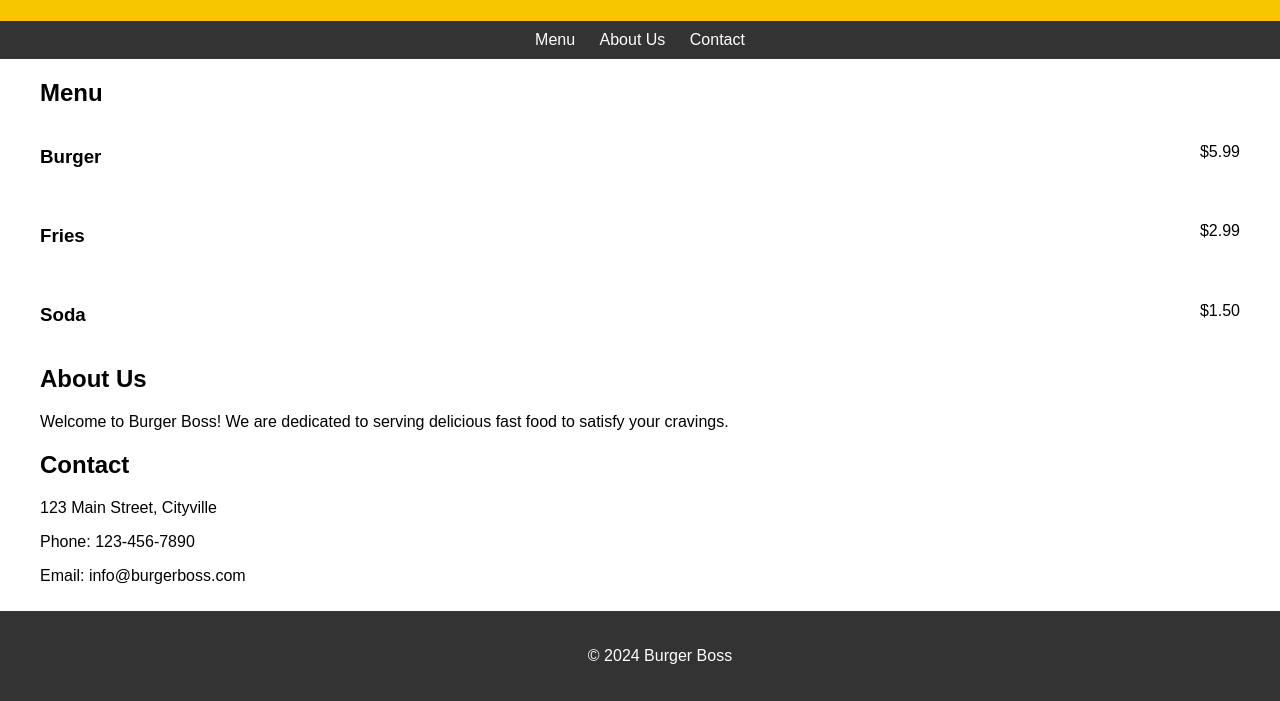
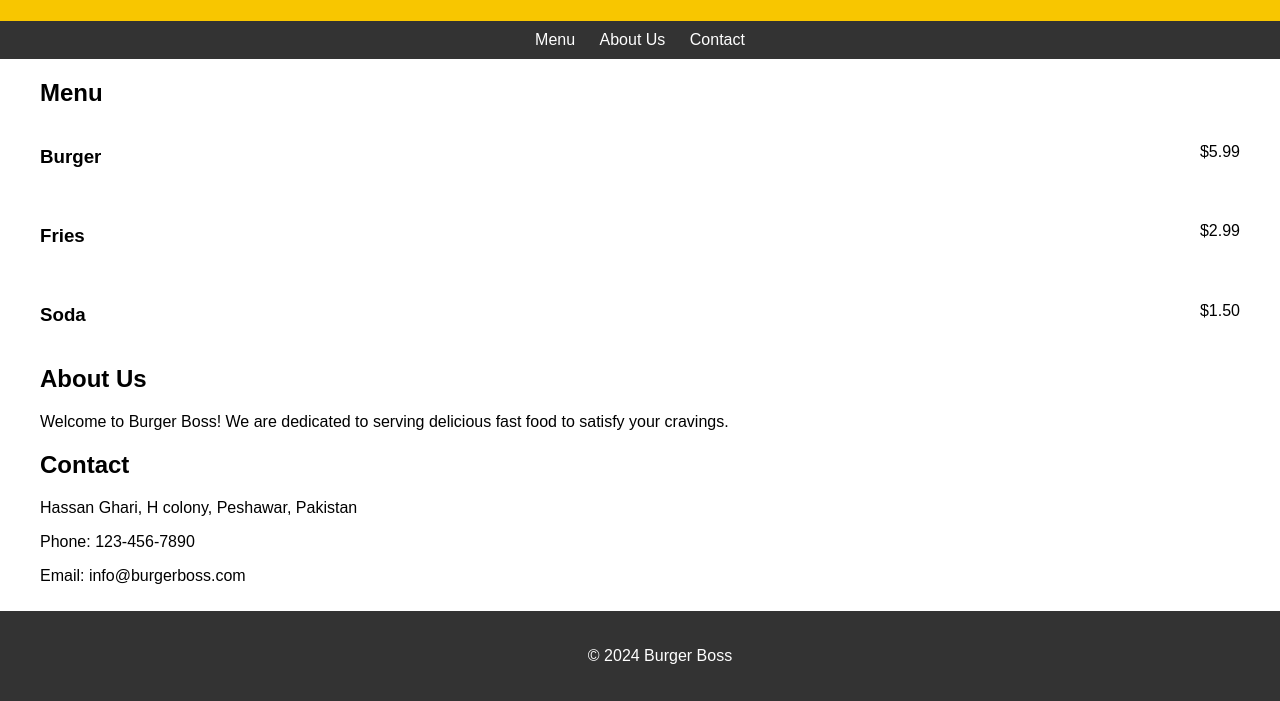
Before and after one commit to camiullah/Burger_Boss, a plain HTML site: page index.html in a window 1280 px wide. Shown: the part 99-800 px from the top of the page. Drawn offline with Linux system fonts and the light colour scheme.

Commit message:
Update index.html

```diff
--- a/index.html
+++ b/index.html
@@ -79,7 +79,7 @@
     </div>
     <div class="container" id="contact">
         <h2>Contact</h2>
-        <p>123 Main Street, Cityville</p>
+        <p>Hassan Ghari, H colony, Peshawar, Pakistan</p>
         <p>Phone: 123-456-7890</p>
         <p>Email: info@burgerboss.com</p>
     </div>
```
